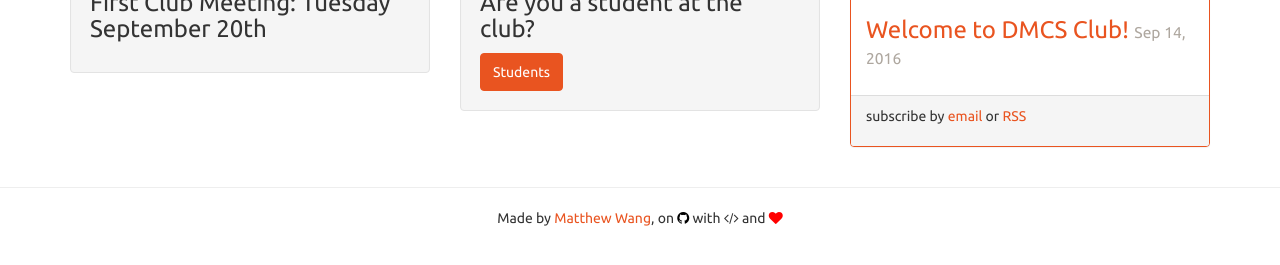
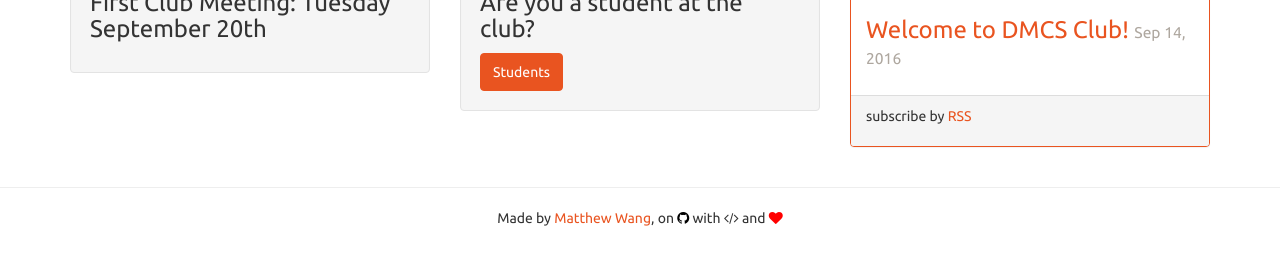
Before and after one commit to mattxwang/dmcs.tech, a Jekyll site: the page built from index.html, in a window 1280 px wide. Shown: the part 619-884 px from the top of the page. Built offline with Jekyll 4.4.1, drawn with Linux system fonts in a browser that asks for light colours.

Commit message:
fixes a few things about front page

```diff
--- a/index.html
+++ b/index.html
@@ -50,7 +50,7 @@ title: DMCS Club
                 {% endfor %}
               </div>
               <div class="panel-footer">
-                <p>subscribe by <a href="http://eepurl.com/cffc9X ">email</a> or <a href="{{ "/feed.xml" | prepend: site.baseurl }}">RSS</a></p>
+                <p>subscribe by <!--<a href="http://eepurl.com/cffc9X ">email</a> or--> <a href="{{ "/feed.xml" | prepend: site.baseurl }}">RSS</a></p>
               </div>
             </div>
           </div>
@@ -68,14 +68,10 @@ title: DMCS Club
          "To understand what recursion is, you must first understand recursion.",
          "A SQL query walks into a bar, sees two tables and asks, \"Can I join you?\"",
          "Error 404: quote not found",
-         "<span class='blink'>BLINK!!</span>",
          "💻 💾 🎛 🖥"
       ];
       var randomQuote = quotes[Math.floor(Math.random() * quotes.length)];
       $("#quote").html(randomQuote);
-      window.setInterval(function(){
-        $('.blink').toggle();
-      }, 250);
     </script>
   </body>
 
```
